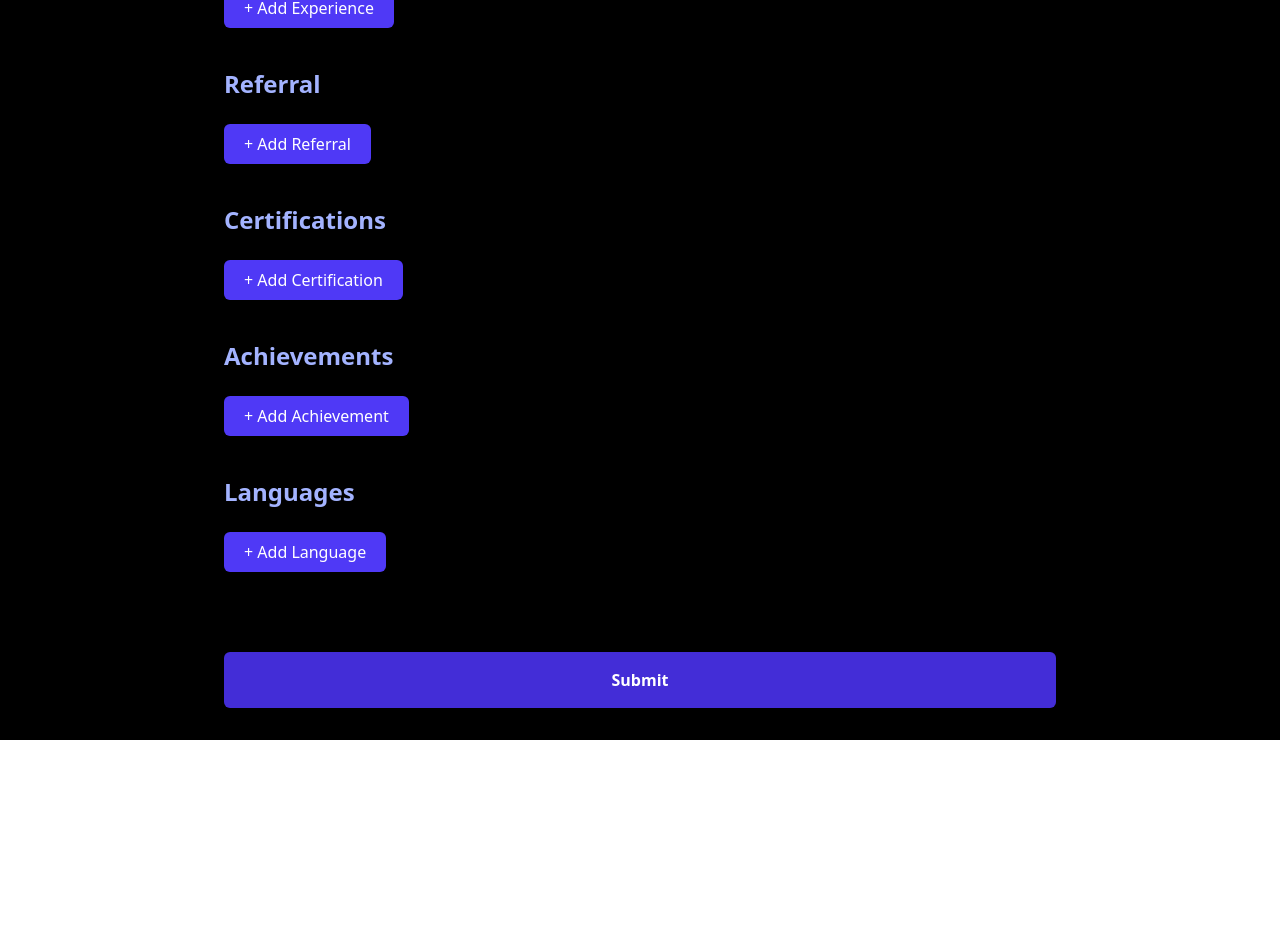
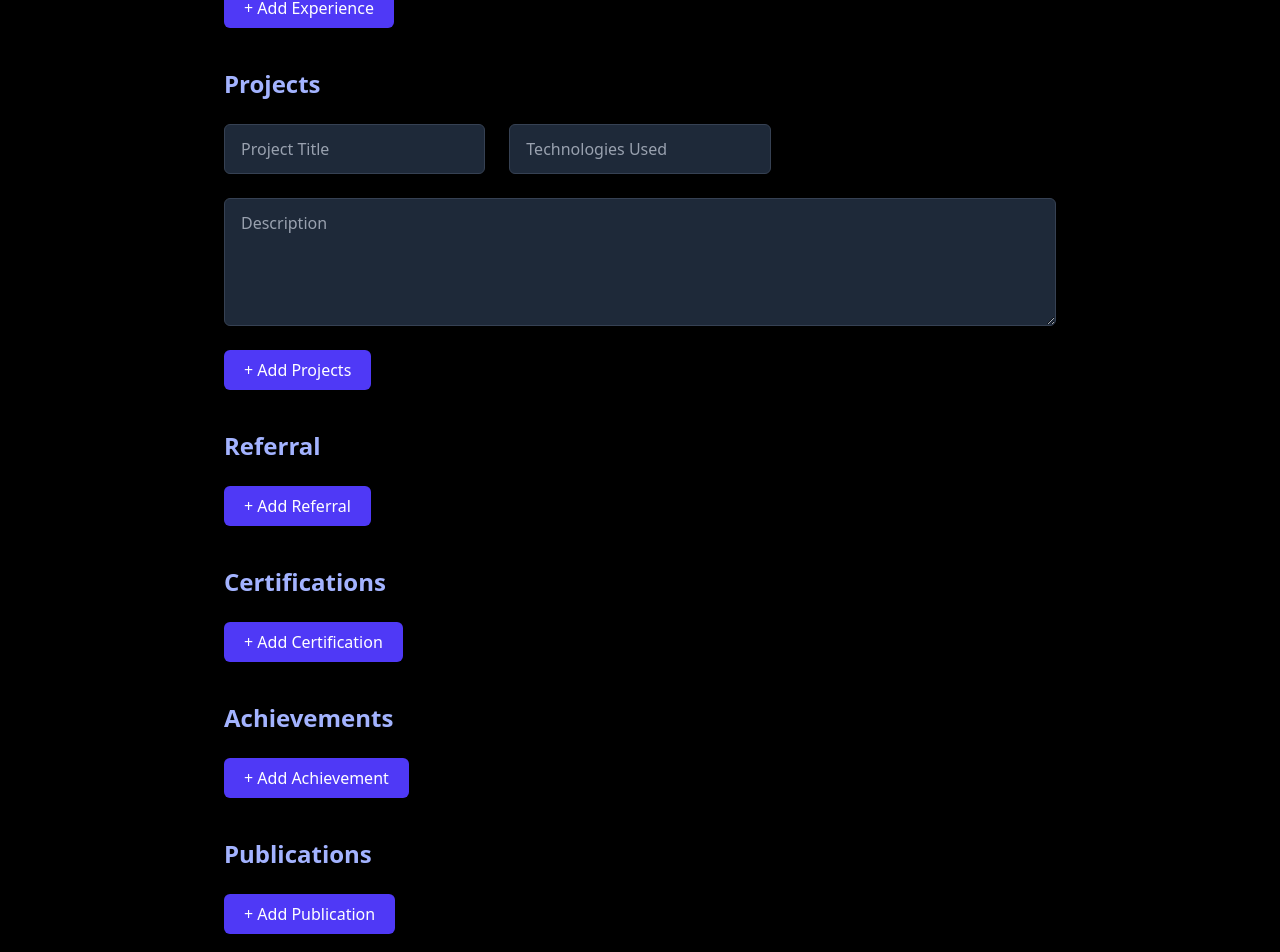
Before and after one commit to harikrishnan-git/Resume_maker, a React (Vite) app: page /resume in a window 1280 px wide. Shown: the part 1158-2110 px from the top of the page. Before the commit the page ends 1898 px from the top, so only its background shows below. Built offline with nearby package versions, Linux system fonts and the light colour scheme.

Commit message:
Added projects and publications fields

```diff
--- a/src/Components/ResumeForm.jsx
+++ b/src/Components/ResumeForm.jsx
@@ -1,4 +1,5 @@
 import React, { useState } from "react";
+import { useNavigate } from "react-router-dom";
 
 export default function ResumeForm() {
   const userId = localStorage.getItem("userId");
@@ -9,6 +10,13 @@ export default function ResumeForm() {
   const [educationFields, setEducationFields] = useState([
     { degree: "", institution: "", year: "", cgpa: "" },
   ]);
+  const [projects, setProjects] = useState([
+    {
+      title: "",
+      tech: "",
+      description: "",
+    },
+  ]);
   const [name, setName] = useState("");
   const [email, setEmail] = useState("");
   const [address, setAddress] = useState("");
@@ -18,6 +26,8 @@ export default function ResumeForm() {
   const [achievements, setAchievements] = useState([]);
   const [languages, setLanguages] = useState([]);
   const [referral, setReferral] = useState([]);
+  const [publications, setPublications] = useState([]);
+  const navigate = useNavigate();
 
   const handleAddLanguages = () => setLanguages([...languages, ""]);
   const handleLanguagesChange = (index, event) => {
@@ -69,6 +79,15 @@ export default function ResumeForm() {
     setExpForm(updated);
   };
 
+  const handleAddProject = () =>
+    setProjects([...projects, { title: "", tech: "", description: "" }]);
+  const handleProjectChange = (index, event) => {
+    const { name, value } = event.target;
+    const updated = [...projects];
+    updated[index][name] = value;
+    setProjects(updated);
+  };
+
   const handleAddSkills = () => setSkills([...skills, ""]);
   const handleSkillsChange = (index, event) => {
     const updated = [...skills];
@@ -76,8 +95,36 @@ export default function ResumeForm() {
     setSkills(updated);
   };
 
+  const handleAddPublication = () => setPublications([...publications, ""]);
+  const handlePublicationChange = (index, event) => {
+    const updated = [...publications];
+    updated[index] = event.target.value;
+    setPublications(updated);
+  };
+
   const handleSubmit = async () => {
     try {
+      if (
+        educationFields.length === 1 &&
+        Object.values(educationFields[0]).every((v) => v === "")
+      ) {
+        setEducationFields([]);
+      }
+
+      if (
+        expForm.length === 1 &&
+        Object.values(expForm[0]).every((v) => v === "")
+      ) {
+        setExpForm([]);
+      }
+
+      if (
+        projects.length === 1 &&
+        Object.values(projects[0]).every((v) => v === "")
+      ) {
+        setProjects([]);
+      }
+
       const resumeData = {
         name,
         email,
@@ -86,9 +133,11 @@ export default function ResumeForm() {
         skills,
         education: educationFields,
         experience: expForm,
+        projects,
         referral,
         certifications,
         achievements,
+        publications,
         languages,
       };
 
@@ -103,6 +152,8 @@ export default function ResumeForm() {
           body: JSON.stringify(resumeData),
         }
       );
+
+      navigate("/dashboard");
     } catch (error) {
       console.log(error);
     }
@@ -127,6 +178,7 @@ export default function ResumeForm() {
             value={name}
             onChange={(e) => setName(e.target.value)}
             className="w-full px-4 py-3 rounded-md bg-gray-800 border border-gray-700 text-gray-200 placeholder-gray-400 focus:outline-none focus:ring-2 focus:ring-indigo-500"
+            required
           />
           <input
             type="email"
@@ -134,6 +186,7 @@ export default function ResumeForm() {
             value={email}
             onChange={(e) => setEmail(e.target.value)}
             className="w-full px-4 py-3 rounded-md bg-gray-800 border border-gray-700 text-gray-200 placeholder-gray-400 focus:outline-none focus:ring-2 focus:ring-indigo-500"
+            required
           />
           <textarea
             placeholder="Address"
@@ -156,6 +209,7 @@ export default function ResumeForm() {
           onChange={(e) => setObjective(e.target.value)}
           className="w-full px-4 py-3 rounded-md bg-gray-800 border border-gray-700 text-gray-200 placeholder-gray-400 resize-none focus:outline-none focus:ring-2 focus:ring-indigo-500"
           rows={4}
+          required
         />
       </section>
 
@@ -279,6 +333,49 @@ export default function ResumeForm() {
         </div>
       </section>
 
+      {/*Projects*/}
+      <section>
+        <h2 className="text-2xl font-semibold mb-6 text-indigo-300">
+          Projects
+        </h2>
+        <div className="space-y-6">
+          {projects.map((field, index) => (
+            <div key={index} className="grid grid-cols-1 md:grid-cols-3 gap-6">
+              <input
+                type="text"
+                name="title"
+                value={field.title}
+                onChange={(e) => handleProjectChange(index, e)}
+                placeholder="Project Title"
+                className="w-full px-4 py-3 rounded-md bg-gray-800 border border-gray-700 text-gray-200 placeholder-gray-400 focus:outline-none focus:ring-2 focus:ring-indigo-500"
+              />
+              <input
+                type="text"
+                name="tech"
+                value={field.tech}
+                onChange={(e) => handleProjectChange(index, e)}
+                placeholder="Technologies Used"
+                className="w-full px-4 py-3 rounded-md bg-gray-800 border border-gray-700 text-gray-200 placeholder-gray-400 focus:outline-none focus:ring-2 focus:ring-indigo-500"
+              />
+              <textarea
+                name="description"
+                value={field.description}
+                onChange={(e) => handleProjectChange(index, e)}
+                placeholder="Description"
+                className="h-32 w-full md:col-span-3 px-4 py-3 rounded-md bg-gray-800 border border-gray-700 text-gray-200 placeholder-gray-400 focus:outline-none focus:ring-2 focus:ring-indigo-500"
+              />
+            </div>
+          ))}
+          <button
+            type="button"
+            onClick={handleAddProject}
+            className="inline-block px-5 py-2 bg-indigo-600 text-white rounded-md hover:bg-indigo-700 transition"
+          >
+            + Add Projects
+          </button>
+        </div>
+      </section>
+
       {/* Referral */}
       <section>
         <h2 className="text-2xl font-semibold mb-6 text-indigo-300">
@@ -354,6 +451,31 @@ export default function ResumeForm() {
         </div>
       </section>
 
+      {/*Publications*/}
+      <section>
+        <h2 className="text-2xl font-semibold mb-6 text-indigo-300">
+          Publications
+        </h2>
+        <div className="space-y-3">
+          {publications.map((ach, index) => (
+            <input
+              key={index}
+              type="text"
+              value={publications[index]}
+              placeholder="Publication"
+              onChange={(e) => handlePublicationChange(index, e)}
+              className="w-full px-3 py-2 rounded-md bg-gray-800 border border-gray-700 text-gray-200 file:bg-indigo-600 file:text-white file:px-3 file:py-1 file:rounded file:border-none cursor-pointer focus:outline-none focus:ring-2 focus:ring-indigo-500"
+            />
+          ))}
+          <button
+            onClick={handleAddPublication}
+            className="inline-block px-5 py-2 bg-indigo-600 text-white rounded-md hover:bg-indigo-700 transition"
+          >
+            + Add Publication
+          </button>
+        </div>
+      </section>
+
       {/* Languages */}
       <section>
         <h2 className="text-2xl font-semibold mb-6 text-indigo-300">
--- a/src/Pages/Dashboard.jsx
+++ b/src/Pages/Dashboard.jsx
@@ -128,6 +128,25 @@ export default function Dashboard() {
                 </div>
               )}
 
+              {resume.projects?.length > 0 && (
+                <div className="mb-3">
+                  <span className="text-gray-400">Projects:</span>
+                  <ul className="list-disc ml-5 text-white">
+                    {resume.projects?.map((exp, index) => (
+                      <li key={index}>
+                        <p className="font-semibold text-indigo-400">
+                          {exp.title}
+                        </p>
+                        <p className="text-sm text-white">{exp.tech}</p>
+                        <p className="text-sm text-gray-300">
+                          Description: {exp.description}
+                        </p>
+                      </li>
+                    ))}
+                  </ul>
+                </div>
+              )}
+
               {resume.referral.length > 0 && (
                 <p className="mb-1">
                   <span className="text-gray-400">Referral:</span>{" "}
@@ -151,6 +170,17 @@ export default function Dashboard() {
                   <span className="text-gray-400">Achievements:</span>
                   <ul className="list-disc ml-5 text-white">
                     {resume.achievements?.map((ach, index) => (
+                      <li key={index}>{ach}</li>
+                    ))}
+                  </ul>
+                </div>
+              )}
+
+              {resume.publications.length > 0 && (
+                <div className="mb-3">
+                  <span className="text-gray-400">Publications:</span>
+                  <ul className="list-disc ml-5 text-white">
+                    {resume.publications?.map((ach, index) => (
                       <li key={index}>{ach}</li>
                     ))}
                   </ul>
```
Also changed, not shown: 2 other files (tests, documents, lock files or other folders).
